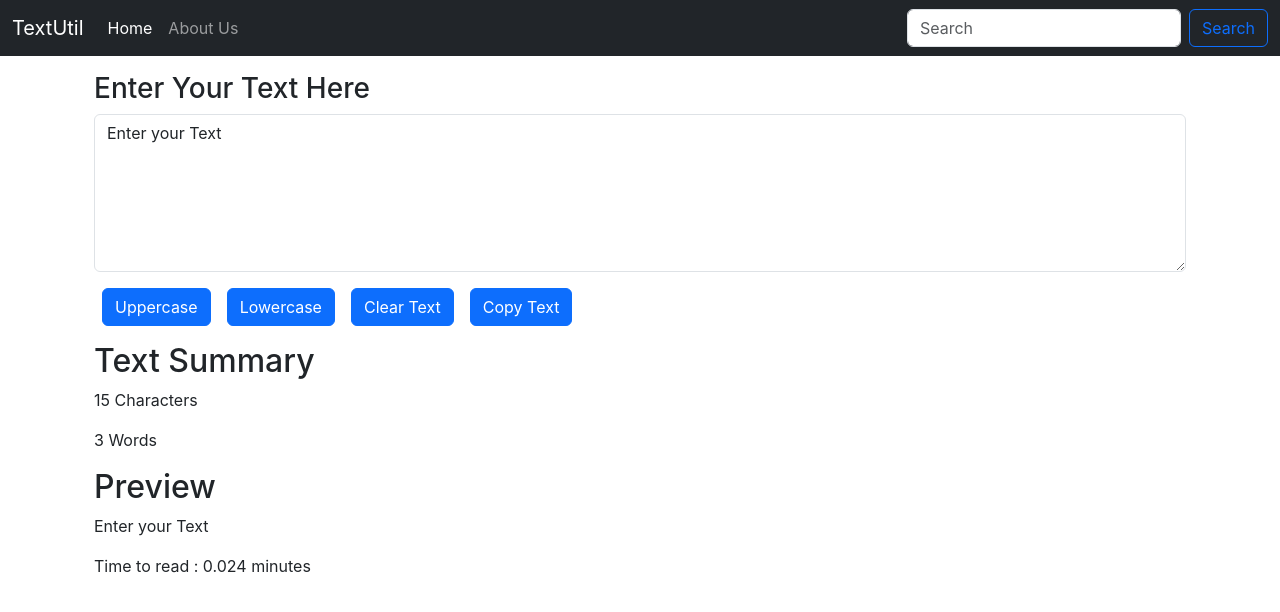
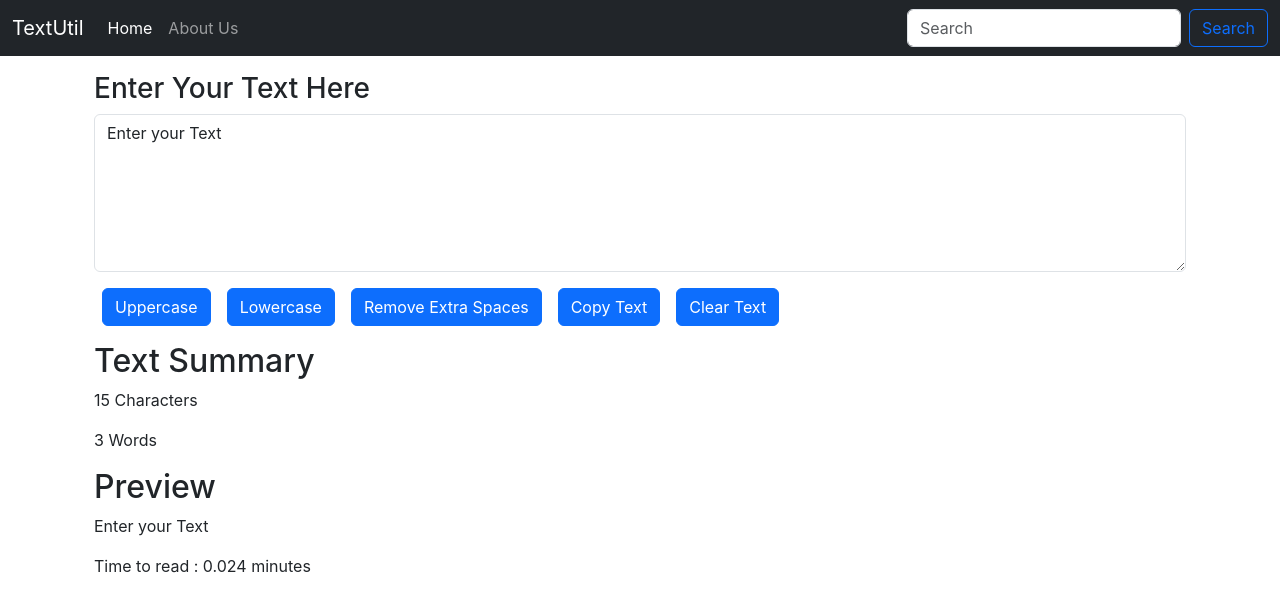
Before and after one commit to W4R10CK99/textUtil, a React (Create React App) app: page / in a window 1280 px wide. Shown: the top 612 px of the page. Built offline with nearby package versions, Linux system fonts and the light colour scheme.

Commit message:
Extra Space Removing functionality added

```diff
--- a/src/components/Area.js
+++ b/src/components/Area.js
@@ -28,6 +28,13 @@ export default function Area(props) {
         text.select();
         navigator.clipboard.writeText(text.value);
     }
+    //used regex to split the words whenever a space is encountered
+    //newText will act as an array
+    //then stich those array elements and update text
+    const removeSpace = ()=>{
+        let newText = text.split(/[ ]+/)
+        setText(newText.join(" "))
+    }
     return (
         <>
             <div className="container my-3">
@@ -36,11 +43,11 @@ export default function Area(props) {
                 <textarea className="form-control" id="myBox" value={text} onChange={change} rows="6"></textarea>
 
             </div>
-
             <button className="btn btn-primary mx-2" onClick={toUpCase}>Uppercase</button>
             <button className="btn btn-primary mx-2" onClick={toLowCase}>Lowercase</button>
+            <button className="btn btn-primary mx-2" onClick={removeSpace}>Remove Extra Spaces</button>
+            <button className="btn btn-primary mx-2" onClick={copytext}>Copy Text</button>
             <button className="btn btn-primary mx-2" onClick={cleartext}>Clear Text</button>
-            <button className="btn btn-primary mx-2" onClick={copytext}>Copy Text</button>
             </div>
 
             <div className="container my-3">
```
